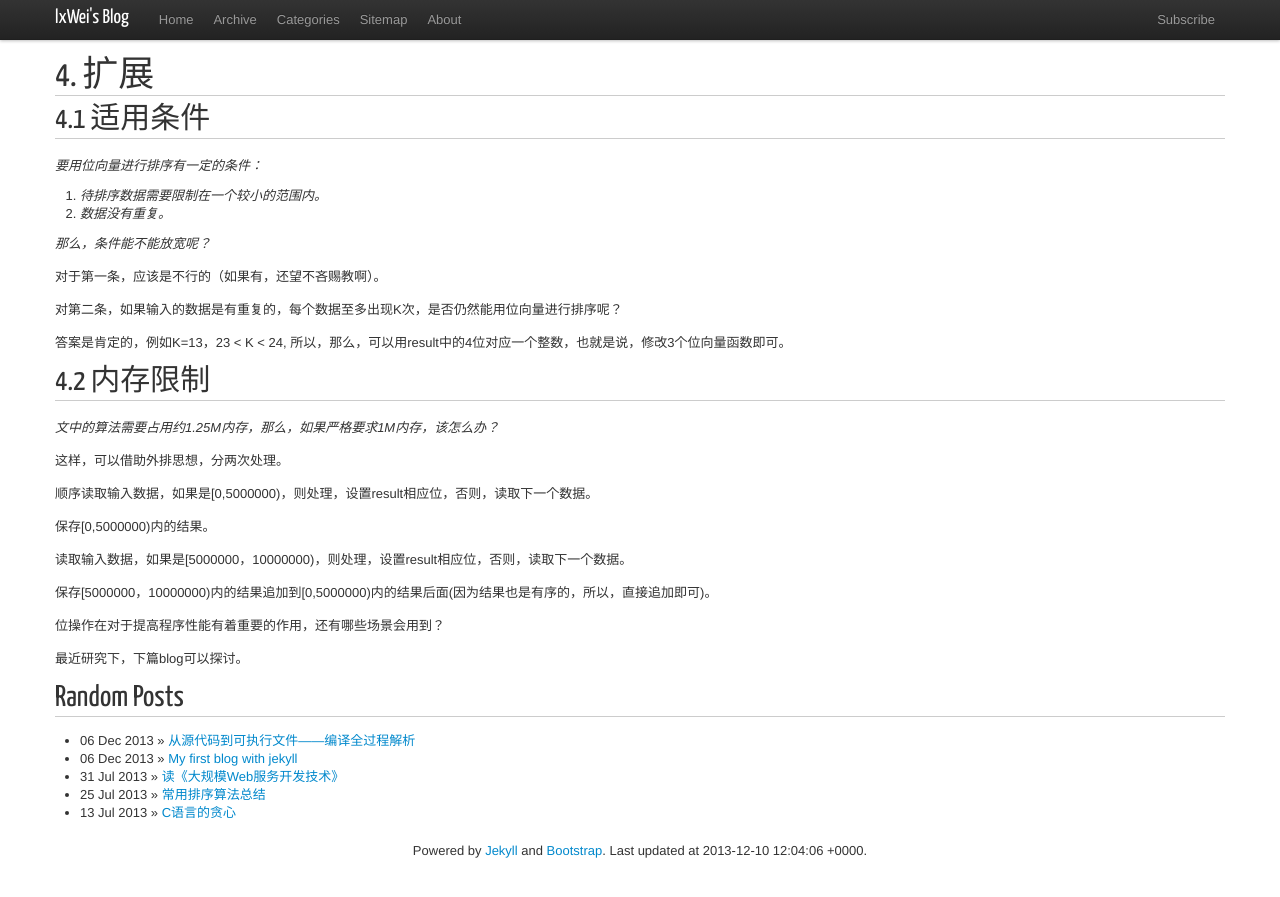
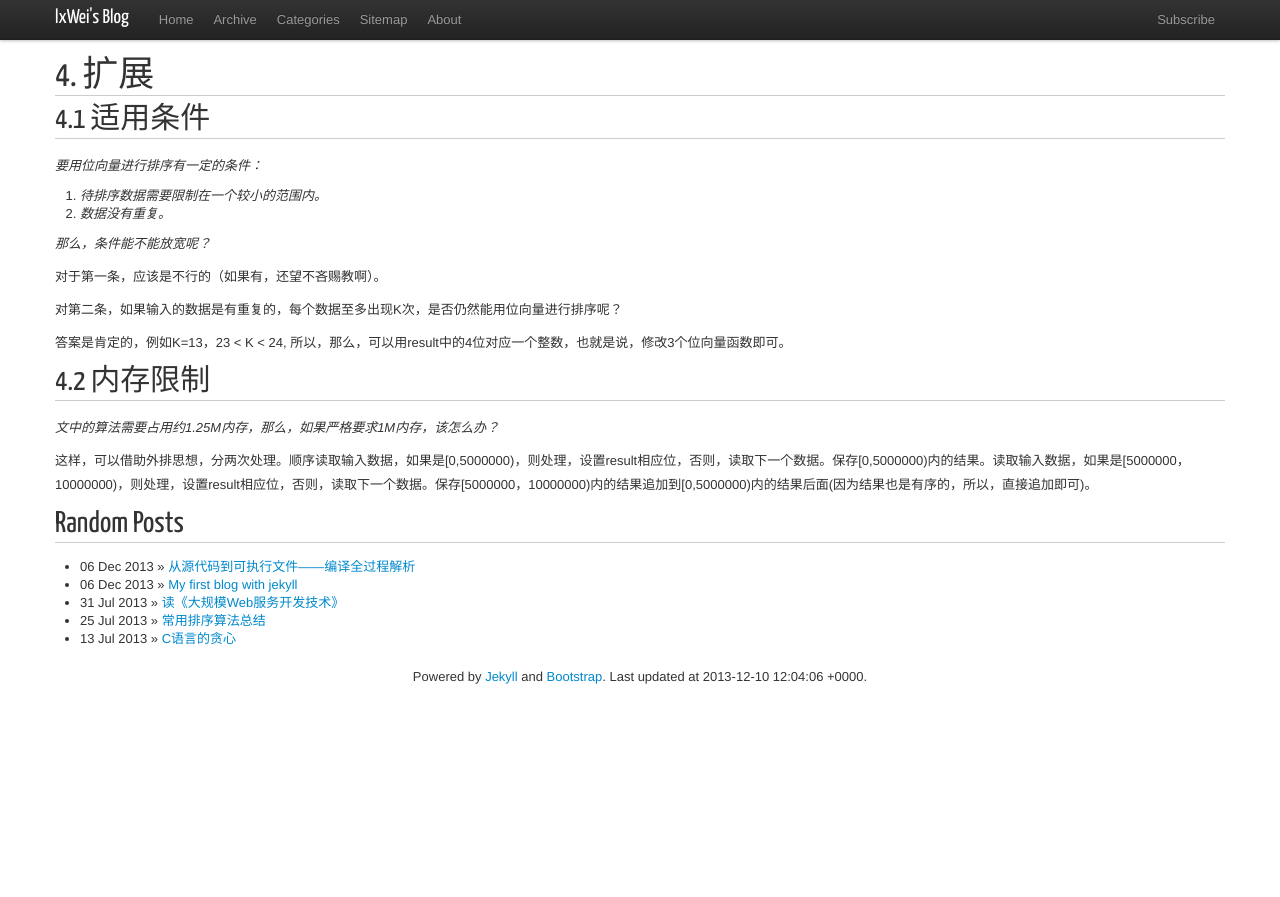
Before and after one commit to lxWei/lxwei.github.com, a Jekyll site: the page built from _posts/2013/2013-06-14-bitmap_sort.markdown, in a window 1280 px wide and 900 px high, scrolled down 4745 px. Shown: the top 897 px of the window. Built offline with Jekyll 4.4.1, drawn with Linux system fonts in a browser that asks for light colours; nearby versions of some CDN libraries; Markdown is read by kramdown in place of the engine named in the settings; comment, search, counter and statistics services are not loaded; after the commit the page ends 5471 px from its top, so only the background shows below that.

Commit message:
indent bug

```diff
--- a/_posts/2013/2013-06-14-bitmap_sort.markdown
+++ b/_posts/2013/2013-06-14-bitmap_sort.markdown
@@ -324,17 +324,4 @@ _那么，条件能不能放宽呢？_
 
 _文中的算法需要占用约1.25M内存，那么，如果严格要求1M内存，该怎么办？_
 
-这样，可以借助外排思想，分两次处理。
-
-顺序读取输入数据，如果是[0,5000000)，则处理，设置result相应位，否则，读取下一个数据。
-
-保存[0,5000000)内的结果。
-
-读取输入数据，如果是[5000000，10000000)，则处理，设置result相应位，否则，读取下一个数据。
-
-保存[5000000，10000000)内的结果追加到[0,5000000)内的结果后面(因为结果也是有序的，所以，直接追加即可)。
-
-
-位操作在对于提高程序性能有着重要的作用，还有哪些场景会用到？
-
-最近研究下，下篇blog可以探讨。
+这样，可以借助外排思想，分两次处理。顺序读取输入数据，如果是[0,5000000)，则处理，设置result相应位，否则，读取下一个数据。保存[0,5000000)内的结果。读取输入数据，如果是[5000000，10000000)，则处理，设置result相应位，否则，读取下一个数据。保存[5000000，10000000)内的结果追加到[0,5000000)内的结果后面(因为结果也是有序的，所以，直接追加即可)。
```
